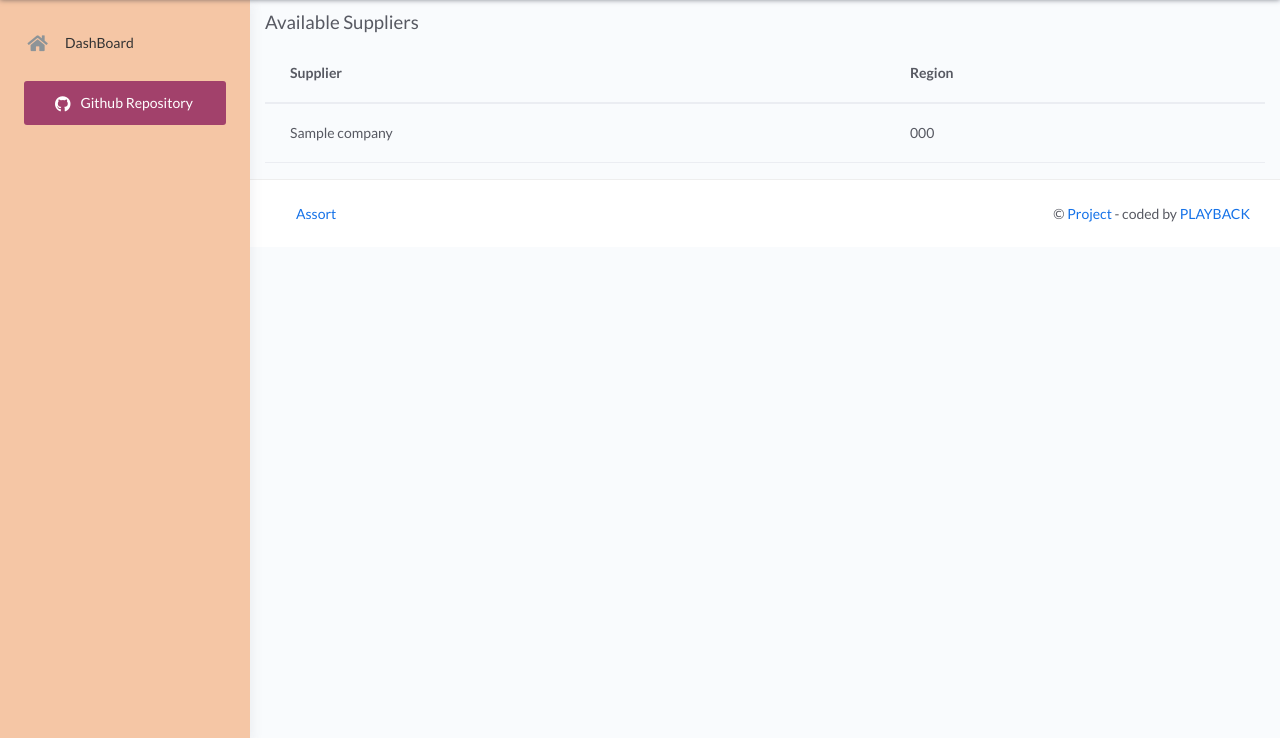
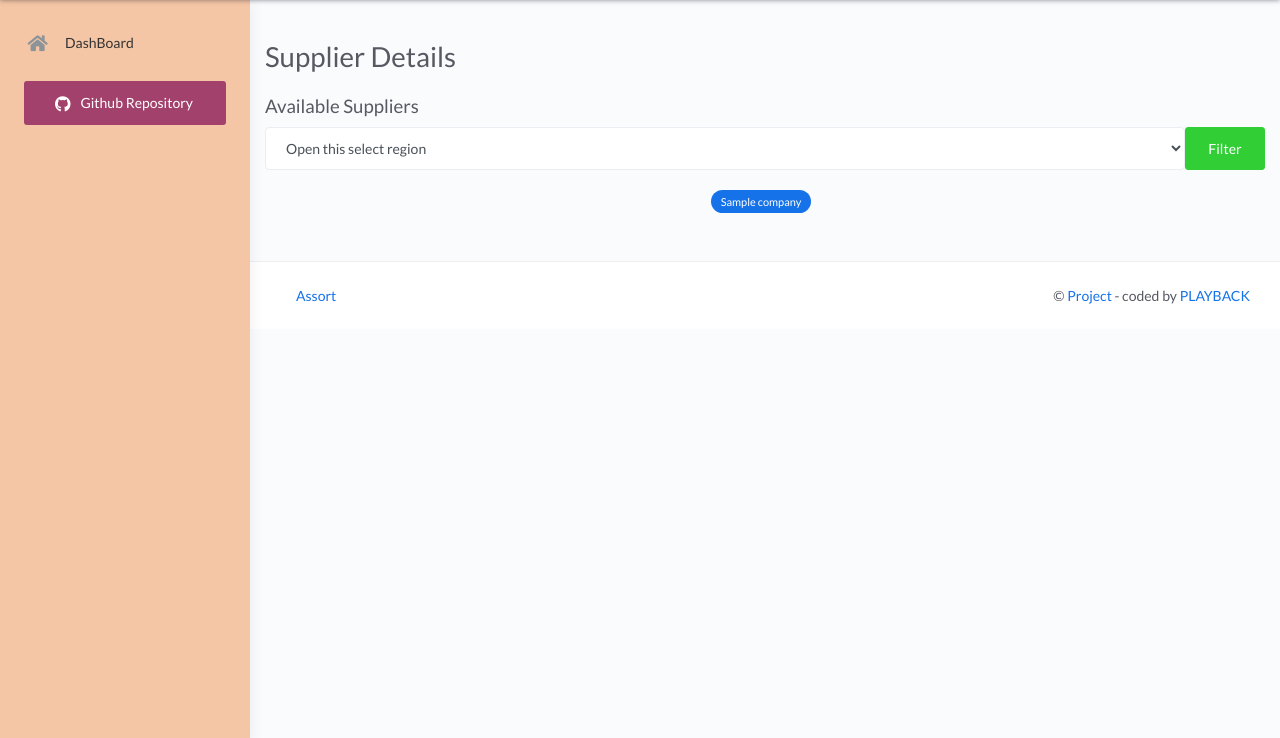
Before and after one commit to KamaljeetSahoo/Project-Assort, a Django app: page / in a window 1280 px wide. Shown: the part 62-800 px from the top of the page. Run offline with Django 4.2, Linux system fonts and the light colour scheme; tables that the repository leaves empty hold one stand-in row (values such as "Sample post"); some libraries are stand-ins or nearby versions.

Commit message:
Filter companies based on regions added

```diff
--- a/backend/supplier/models.py
+++ b/backend/supplier/models.py
@@ -43,4 +43,4 @@ class Supplier(models.Model):
     resources = models.IntegerField(blank=True, null=True)
 
     def __str__(self) -> str:
-        return str(self.supplier_name)
+        return str(self.company)
--- a/backend/supplier/views.py
+++ b/backend/supplier/views.py
@@ -1,11 +1,20 @@
-import re
 from django.shortcuts import render
-from .models import Supplier, Region,Company
+from .models import Supplier, Region, Company
 
 # Create your views here.
 def homepage(request):
-    print(Company.objects.all())
+    if 'region' in request.GET:
+        region_id = int(request.GET['region'])
+        region = Region.objects.get(id=region_id)
+        companies_ids = list(region.supplier_set.all().values('company').distinct())
+        companies = []
+        for comp in companies_ids:
+            companies.append(Company.objects.get(id=comp['company']))
+    else:
+        companies = Company.objects.all()
     context = {
         'suppliers': list(Supplier.objects.all())[:100],
+        'companies': companies,
+        'regions': Region.objects.all(),
     }
     return render(request, 'supplier/home.html', context=context)
--- a/backend/templates/supplier/home.html
+++ b/backend/templates/supplier/home.html
@@ -1,23 +1,22 @@
 {% extends 'base.html' %}
 {% block content %}
-    <div class="container">
-        <h1 class="mt-3">Supplier Details</h1>
+    <div class="container mt-5 mb-5">
+        <h1 class="mt-5" style="margin-top: 100px!important;">Supplier Details</h1>
         <h3 class="mt-3">Available Suppliers</h3>
-        <table class="table" class='table'>
-            <thead>
-                <tr>
-                  <th>Supplier</th>
-                  <th>Region</th>
-                </tr>
-              </thead>
-              <tbody>
-                {% for supplier in suppliers %}
-                    <tr>
-                        <td>{{supplier.company.company_name}}</td>
-                        <td>{{supplier.region.region_code}}</td>
-                    </tr>
+        <form method='GET' action='/'>
+          <div class="mb-3 d-flex justify-content-between">
+            <select class="form-select form-control" aria-label="Region" name="region">
+                <option value="" disabled selected hidden>Open this select region</option>
+                {% for region in regions %}
+                  <option value="{{region.id}}">{{region.region_code}}</option>
                 {% endfor %}
-              </tbody>
-        </table>
+            </select><button class="btn btn-success" type="submit">Filter</button>
+        </div>
+        </form>
+        <div class="text-center">
+          {% for company in companies %}
+              <a class=" mt-1 mr-2 badge badge-pill badge-primary text-white">{{company.company_name}}</a>
+          {% endfor %}
+        </div>
     </div>
 {% endblock %}
```
